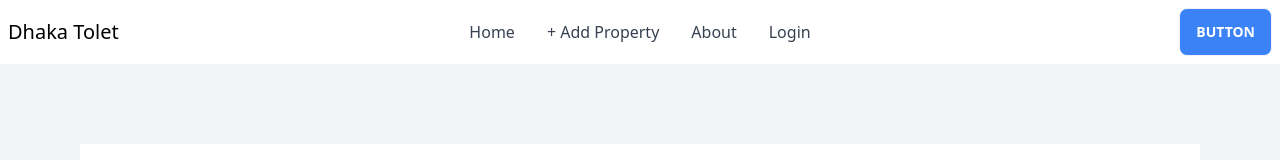
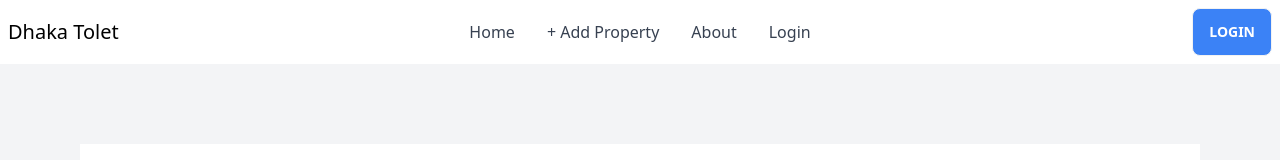
Before and after one commit to MdHasan0467/Dhaka-Tolet, a Next.js app: page /about in a window 1280 px wide. Shown: the top 160 px of the page. Built offline with nearby package versions, Linux system fonts and the light colour scheme.

Commit message:
Sorting porferties

```diff
--- a/components/Home/Banner.js
+++ b/components/Home/Banner.js
@@ -11,7 +11,7 @@ const Banner = () => {
 
                     <p class="mt-3 text-gray-600 dark:text-gray-400 uppercase">House Rent Solution</p>
 
-                    <button class="w-full px-5 py-2 mt-6 text-sm tracking-wider text-white uppercase transition-colors duration-300 transform bg-blue-600 rounded-lg lg:w-auto hover:bg-blue-500 focus:outline-none focus:bg-blue-500">Shop Now</button>
+                    <button class="w-full px-5 py-2 mt-6 text-sm tracking-wider text-white uppercase transition-colors duration-300 transform bg-blue-600 rounded-lg lg:w-auto hover:bg-blue-500 focus:outline-none focus:bg-blue-500">Book Now</button>
                 </div>
             </div>
 
--- a/components/Home/GetBachelorProperty.js
+++ b/components/Home/GetBachelorProperty.js
@@ -4,7 +4,7 @@ const GetBachelorProperty = ({bachelorProperties}) => {
     console.log(bachelorProperties);
     return (
         <div className="my-5">
-            <h1 className="text-2xl font-semibold my-3 text-blue-600">bachelor Properties</h1>
+            <h1 className="text-2xl font-semibold my-3 text-blue-600">Bachelor Properties</h1>
             <div className='grid grid-cols-1 md:grid-cols-3 lg:grid-cols-6 gap-6'>
            {
             bachelorProperties?.map((data, idx) =>
--- a/components/Home/SortingProperty.js
+++ b/components/Home/SortingProperty.js
@@ -4,6 +4,9 @@ const SortingProperty = () => {
     return (
         <div>
             <div className="flex justify-center mb-5">
+                <span className="mx-2 hover:text-blue-600 cursor-pointer font-semibold border border-transparent hover:border-blue-600 px-2 rounded-sm">
+                All
+                </span>
                 <span className="mx-2 hover:text-blue-600 cursor-pointer font-semibold border border-transparent hover:border-blue-600 px-2 rounded-sm">
                 Family
                 </span>
--- a/components/Shared/Navbar.js
+++ b/components/Shared/Navbar.js
@@ -30,7 +30,7 @@ const Navbar = () => {
     </div>
   </div>
   <div className="navbar-end">
-    <a className="btn bg-blue-500 hover:bg-blue-600 text-white">Button</a>
+    <a className="btn bg-blue-500 hover:bg-blue-600 text-white">Login</a>
   </div>
 </div>
     );
```
